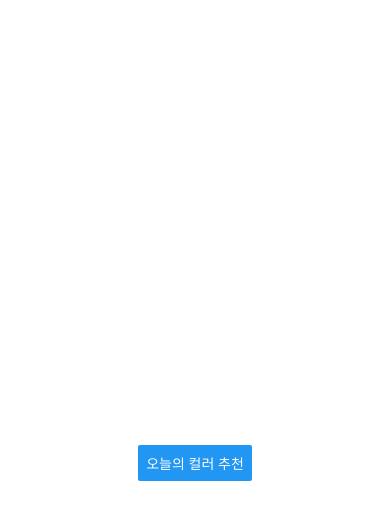
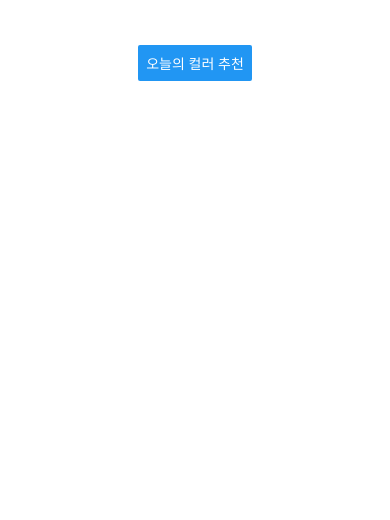
Before and after one commit to ryuheeyoung/react-native-app, a React Native app: screen / in a window 390 px wide. Shown: the top 520 px of the page. Built offline with nearby package versions, Linux system fonts and the light colour scheme.

Commit message:
[DEV] app.js 스타일 분리 및 레이아웃 수정
- screen/app.styles.jsx 추가
- app.js 레이아웃 view 작성 (ing)

* todo: 디자인 보완 필요

```diff
--- a/App.js
+++ b/App.js
@@ -1,6 +1,8 @@
 import { StatusBar } from 'expo-status-bar';
 import { useState } from 'react';
-import { Button, StyleSheet, Text, View } from 'react-native';
+import { Button, View } from 'react-native';
+import { styles } from './screen/App.styles';
+import Buttons from './screen/Buttons';
 import MyColor from './screen/MyColor';
 
 export default function App() {
@@ -16,23 +18,17 @@ export default function App() {
 
   return (
     <View style={styles.container}>
-      <MyColor mix={mix} length={4} onFinish={onFinish} />
-      <View style={styles.btnContainer}>
+      <View style={styles.headerContainer}>
         <Button onPress={onPress} title={`오늘의 컬러 추천`}></Button>
+      </View>
+      <View style={styles.bodyContainer}>
+        <MyColor mix={mix} length={4} onFinish={onFinish} />
+        <Buttons />
+      </View>
+      <View style={styles.footerContainer}>
+
       </View>
       <StatusBar style="auto" />
     </View>
   );
 }
-
-const styles = StyleSheet.create({
-  container: {
-    flex: 1,
-    backgroundColor: '#fff',
-    alignItems: 'center',
-    justifyContent: 'center',
-  },
-  btnContainer: {
-    flex: 2
-  }
-});
--- /dev/null
+++ b/screen/App.styles.jsx
@@ -0,0 +1,24 @@
+import { StyleSheet } from "react-native";
+import { StatusBar } from "react-native";
+
+export const styles = StyleSheet.create({
+  container: {
+    flex: 1,
+    backgroundColor: "#fff",
+    alignItems: "center",
+    justifyContent: "center",
+    flexDirection: "column",
+    flexWrap: "Wrap",
+  },
+  headerContainer: {
+    flex: 1,
+    innerWidth: "100%",
+    marginTop: StatusBar.currentHeight + 45 || 45,
+  },
+  bodyContainer: {
+    flex: 4,
+  },
+  footerContainer: {
+    flex: 2,
+  },
+});
```
